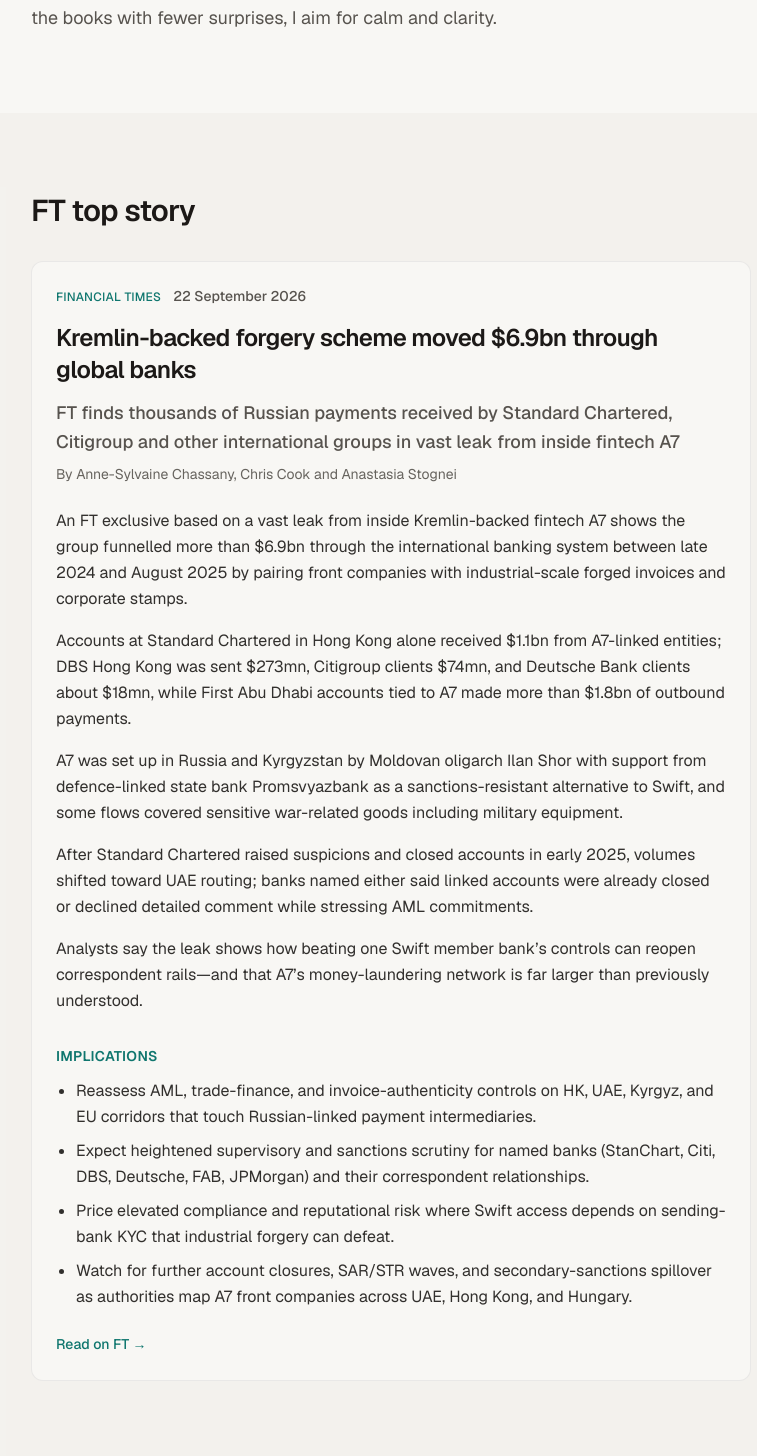
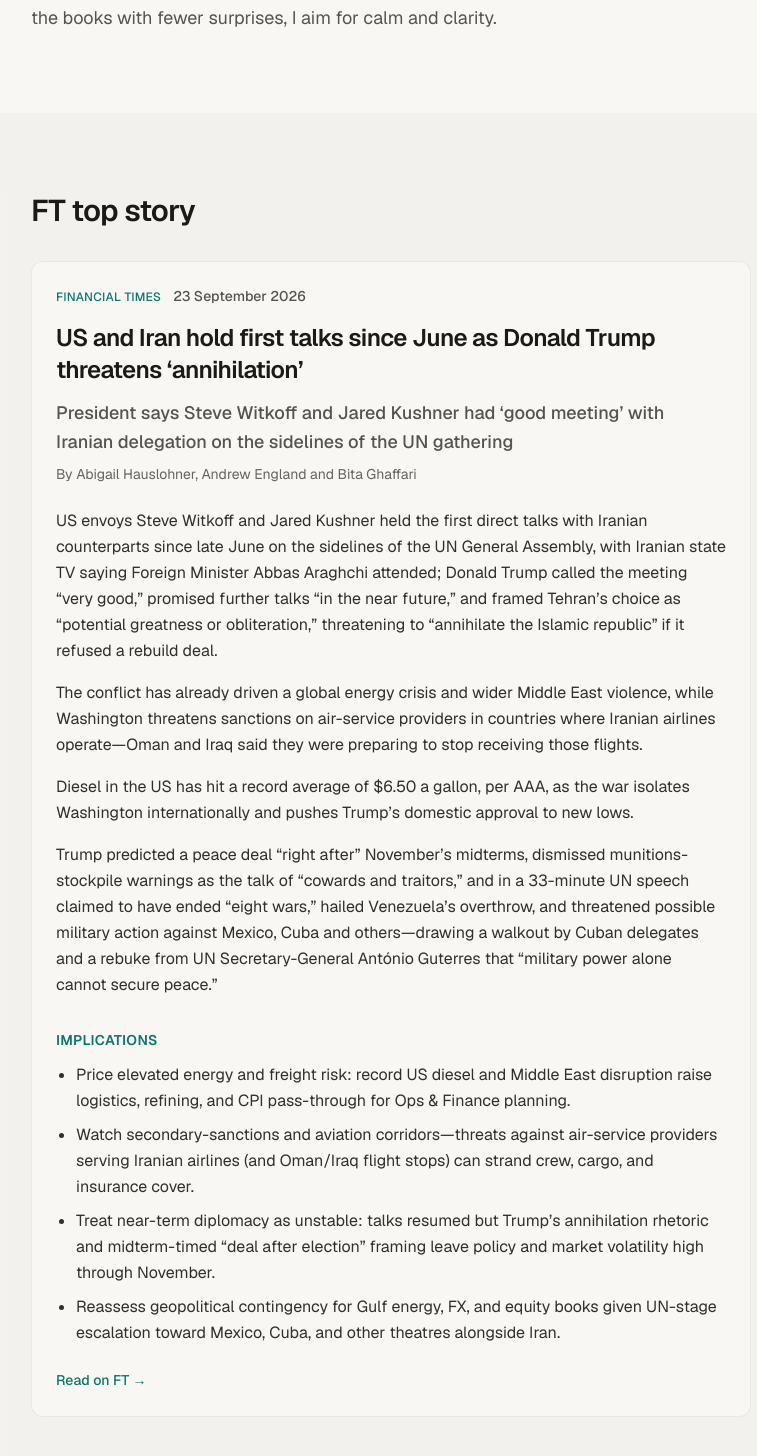
Before and after one commit to kongckk/personal-site, a Next.js app: page / in a window 1280 px wide. Shown: the part 1338-2794 px from the top of the page, without its empty margins (249-1006 px from the left). Built offline with nearby package versions, Linux system fonts and the light colour scheme.

Commit message:
Refresh FT top story: US-Iran talks as Trump threatens annihilation

```diff
--- a/src/content/ftTopStory.ts
+++ b/src/content/ftTopStory.ts
@@ -2,19 +2,19 @@
   heading: "FT top story",
   source: "Financial Times",
   headline:
-    "Kremlin-backed forgery scheme moved $6.9bn through global banks",
+    "US and Iran hold first talks since June as Donald Trump threatens ‘annihilation’",
   standfirst:
-    "FT finds thousands of Russian payments received by Standard Chartered, Citigroup and other international groups in vast leak from inside fintech A7",
-  authors: "Anne-Sylvaine Chassany, Chris Cook and Anastasia Stognei",
-  dateLabel: "22 September 2026",
-  url: "https://www.ft.com/content/3848a4ad-1426-4352-ba86-ef1279c4ffd1",
+    "President says Steve Witkoff and Jared Kushner had ‘good meeting’ with Iranian delegation on the sidelines of the UN gathering",
+  authors: "Abigail Hauslohner, Andrew England and Bita Ghaffari",
+  dateLabel: "23 September 2026",
+  url: "https://www.ft.com/content/1434496d-0eaf-4270-8ad3-87724cd3721e",
   summary:
-    "An FT exclusive based on a vast leak from inside Kremlin-backed fintech A7 shows the group funnelled more than $6.9bn through the international banking system between late 2024 and August 2025 by pairing front companies with industrial-scale forged invoices and corporate stamps. Accounts at Standard Chartered in Hong Kong alone received $1.1bn from A7-linked entities; DBS Hong Kong was sent $273mn, Citigroup clients $74mn, and Deutsche Bank clients about $18mn, while First Abu Dhabi accounts tied to A7 made more than $1.8bn of outbound payments. A7 was set up in Russia and Kyrgyzstan by Moldovan oligarch Ilan Shor with support from defence-linked state bank Promsvyazbank as a sanctions-resistant alternative to Swift, and some flows covered sensitive war-related goods including military equipment. After Standard Chartered raised suspicions and closed accounts in early 2025, volumes shifted toward UAE routing; banks named either said linked accounts were already closed or declined detailed comment while stressing AML commitments. Analysts say the leak shows how beating one Swift member bank’s controls can reopen correspondent rails—and that A7’s money-laundering network is far larger than previously understood.",
+    "US envoys Steve Witkoff and Jared Kushner held the first direct talks with Iranian counterparts since late June on the sidelines of the UN General Assembly, with Iranian state TV saying Foreign Minister Abbas Araghchi attended; Donald Trump called the meeting “very good,” promised further talks “in the near future,” and framed Tehran’s choice as “potential greatness or obliteration,” threatening to “annihilate the Islamic republic” if it refused a rebuild deal. The conflict has already driven a global energy crisis and wider Middle East violence, while Washington threatens sanctions on air-service providers in countries where Iranian airlines operate—Oman and Iraq said they were preparing to stop receiving those flights. Diesel in the US has hit a record average of $6.50 a gallon, per AAA, as the war isolates Washington internationally and pushes Trump’s domestic approval to new lows. Trump predicted a peace deal “right after” November’s midterms, dismissed munitions-stockpile warnings as the talk of “cowards and traitors,” and in a 33-minute UN speech claimed to have ended “eight wars,” hailed Venezuela’s overthrow, and threatened possible military action against Mexico, Cuba and others—drawing a walkout by Cuban delegates and a rebuke from UN Secretary-General António Guterres that “military power alone cannot secure peace.”",
   implications: [
-    "Reassess AML, trade-finance, and invoice-authenticity controls on HK, UAE, Kyrgyz, and EU corridors that touch Russian-linked payment intermediaries.",
-    "Expect heightened supervisory and sanctions scrutiny for named banks (StanChart, Citi, DBS, Deutsche, FAB, JPMorgan) and their correspondent relationships.",
-    "Price elevated compliance and reputational risk where Swift access depends on sending-bank KYC that industrial forgery can defeat.",
-    "Watch for further account closures, SAR/STR waves, and secondary-sanctions spillover as authorities map A7 front companies across UAE, Hong Kong, and Hungary.",
+    "Price elevated energy and freight risk: record US diesel and Middle East disruption raise logistics, refining, and CPI pass-through for Ops & Finance planning.",
+    "Watch secondary-sanctions and aviation corridors—threats against air-service providers serving Iranian airlines (and Oman/Iraq flight stops) can strand crew, cargo, and insurance cover.",
+    "Treat near-term diplomacy as unstable: talks resumed but Trump’s annihilation rhetoric and midterm-timed “deal after election” framing leave policy and market volatility high through November.",
+    "Reassess geopolitical contingency for Gulf energy, FX, and equity books given UN-stage escalation toward Mexico, Cuba, and other theatres alongside Iran.",
   ],
 } as const;
 
```
